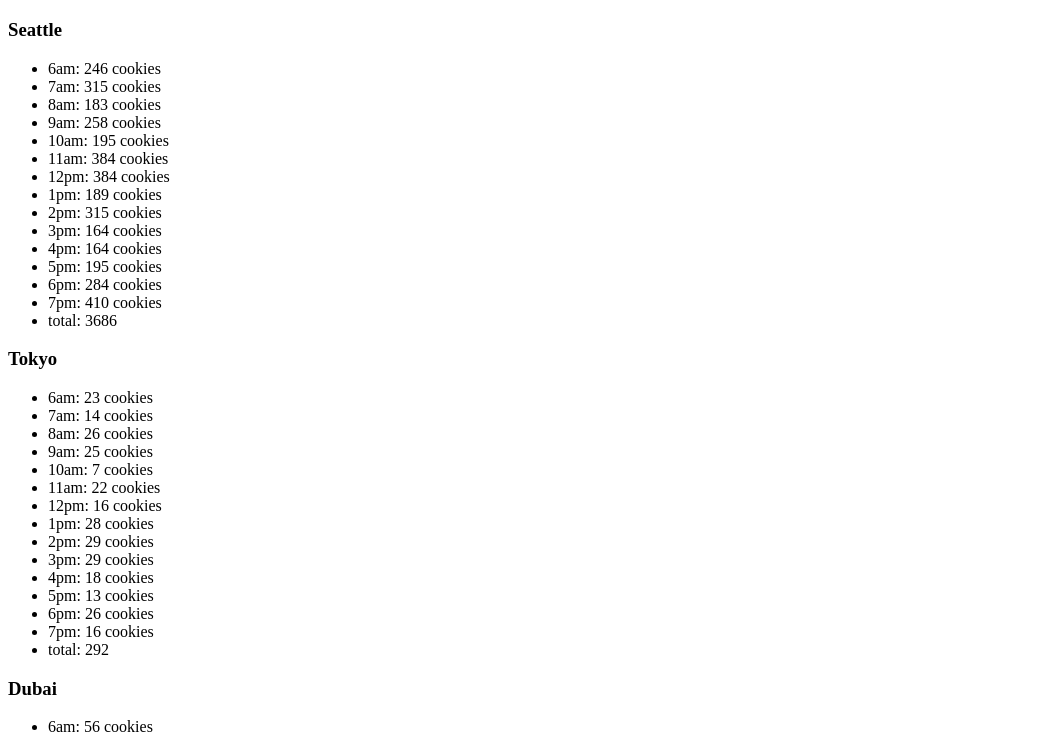
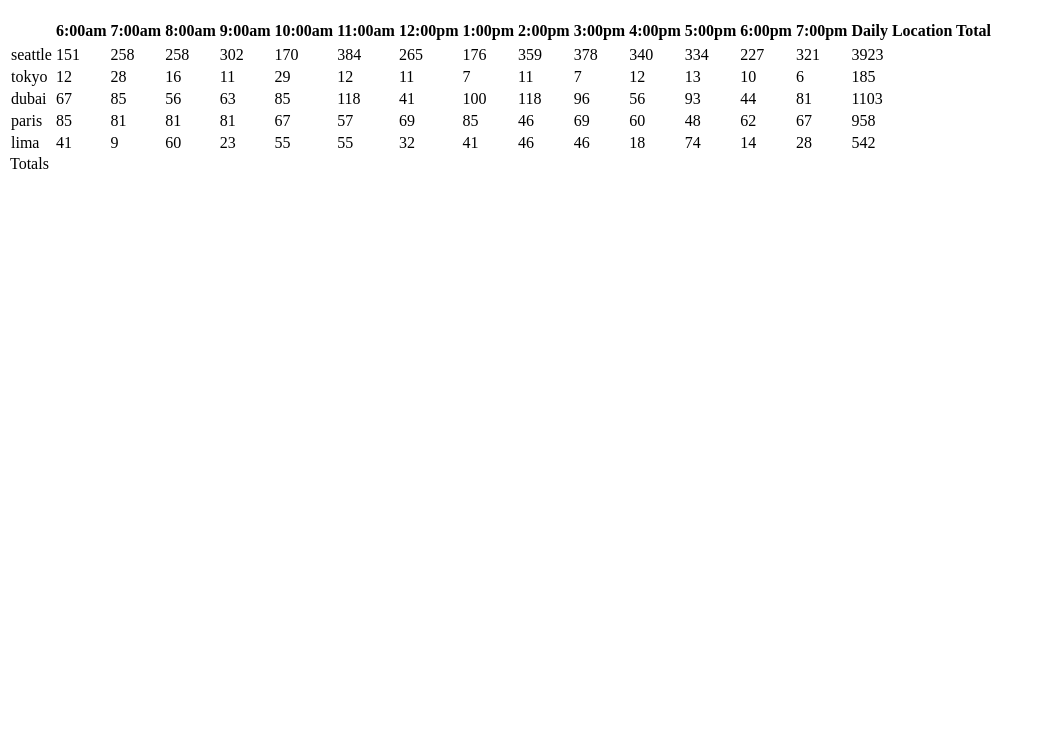
Before and after one commit to Adrian6759/cookie-stand, a plain HTML site: page sales.html in a window 1280 px wide. Shown: the part 61-797 px from the top of the page, without its empty margins (0-1046 px from the left). Drawn offline with Linux system fonts and the light colour scheme.

Commit message:
Added table and constructor

```diff
--- a/js/app.js
+++ b/js/app.js
@@ -2,172 +2,157 @@
 
 // #pragma: Global Variables
 
-let shopHours = ['6am', '7am', '8am', '9am', '10am', '11am', '12pm', '1pm', '2pm', '3pm', '4pm', '5pm', '6pm', '7pm'];
+let shopHours = ['6:00am', '7:00am', '8:00am', '9:00am', '10:00am', '11:00am', '12:00pm', '1:00pm', '2:00pm', '3:00pm', '4:00pm', '5:00pm', '6:00pm', '7:00pm'];
+let allShops = [];
 
 // #pragma: Object Literals
 
-let seattle ={
-  minCustomers: 23,
-  maxCustomers: 65,
-  avgCookiesPerCust: 6.3,
-  totalCookies: 0,
-  hourlyCookies:[],
-  getHourlyCookies: function() {
-    for(let i=0; i < shopHours.length; i++){
-      let customerNumber = randomCustomer(this.minCustomers, this.maxCustomers);
-      let cookieNumber = Math.round(customerNumber * this.avgCookiesPerCust);
-      this.hourlyCookies.push(cookieNumber);
-      this.totalCookies += cookieNumber;
-    }
-  },
-  render(){
-    let cookieHourlyList = document.getElementById('seattle');
-    for (let j = 0; j < shopHours.length; j++){
-      const listItems = document.createElement('li');
-      listItems.textContent = `${shopHours[j]}: ${this.hourlyCookies[j]} cookies`;
-      cookieHourlyList.appendChild(listItems);
-    }
-    const total = document.createElement('li');
-    total.textContent = `total: ${this.totalCookies}`;
-    cookieHourlyList.appendChild(total);
-  }
 
-};
-seattle.getHourlyCookies();
-console.log(seattle);
-seattle.render();
+//Constructor
+function Shop(city, minCustomers, maxCustomers, avgCookiesPerCust){
+  this.city = city;
+  this.minCustomers = minCustomers;
+  this.maxCustomers = maxCustomers;
+  this.avgCookiesPerCust = avgCookiesPerCust;
+  this.totalCookies = 0;
+  this.hourlyCookies = [];
+  allShops.push(this);
+}
 
-let tokyo = {
-  minCustomers:3,
-  maxCustomers:24,
-  avgCookiesPerCust:1.2,
-  totalCookies:0,
-  hourlyCookies:[],
-  getHourlyCookies: function() {
-    for (let i=0; i < shopHours.length; i++){
-      let customerNumber = randomCustomer(this.minCustomers, this.maxCustomers);
-      let cookieNumber = Math.round(customerNumber * this.avgCookiesPerCust);
-      this.hourlyCookies.push(cookieNumber);
-      this.totalCookies += cookieNumber;
-    }
-  },
-  render(){
-    let cookieHourlyList = document.getElementById('tokyo');
-    for (let j = 0; j < shopHours.length; j++){
-      const listItems = document.createElement('li');
-      listItems.textContent = `${shopHours[j]}: ${this.hourlyCookies[j]} cookies`;
-      cookieHourlyList.appendChild(listItems);
-    }
-    const total = document.createElement('li');
-    total.textContent = `total: ${this.totalCookies}`;
-    cookieHourlyList.appendChild(total);
+
+
+//Prototype
+Shop.prototype.getHourlyCookies = function() {
+  for(let i=0; i < shopHours.length; i++){
+    let customerNumber = randomCustomer(this.minCustomers, this.maxCustomers);
+    let cookieNumber = Math.round(customerNumber * this.avgCookiesPerCust);
+    this.hourlyCookies.push(cookieNumber);
+    this.totalCookies += cookieNumber;
   }
 };
-tokyo.getHourlyCookies();
-console.log(tokyo);
-tokyo.render();
+let cookieHourlyList = document.getElementById('table');
+//  let allHours = document.getElementById('tr');
+Shop.prototype.render = function() {
+  this.getHourlyCookies();
+  let tableRow = document.createElement('tr');
+  let locationName = document.createElement('td');
+  locationName.textContent = this.city;
+  tableRow.appendChild(locationName);
+  cookieHourlyList.appendChild(tableRow);
+  // let shopHours = document.createElement('thead');
+  // shopHours.textContent = this.shopHours;
+  // shopHoursList.appendChild(shopHours);
 
-let dubai = {
-  minCustomers:11,
-  maxCustomers:38,
-  avgCookiesPerCust:3.7,
-  totalCookies:0,
-  hourlyCookies:[],
-  gethourlyCookies: function() {
-    for (let i=0; i < shopHours.length; i++){
-      let customerNumber = randomCustomer(this.minCustomers, this.maxCustomers);
-      let cookieNumber = Math.round(customerNumber * this.avgCookiesPerCust);
-      this.hourlyCookies.push(cookieNumber);
-      this.totalCookies += cookieNumber;
-    }
-  },
+  for (let j = 0; j < shopHours.length; j++){
+    const listItems = document.createElement('td');
+    listItems.textContent = this.hourlyCookies[j];
+    tableRow.appendChild(listItems);
+  }
+  const total = document.createElement('td');
+  total.textContent = this.totalCookies;
+  tableRow.appendChild(total);
+};
 
-  render() {
-    let cookieHourlyList = document.getElementById('dubai');
-    for (let j = 0; j < shopHours.length; j++) {
-      const listItems = document.createElement('li');
-      listItems.textContent = `${shopHours[j]}: ${this.hourlyCookies[j]} cookies `;
-      cookieHourlyList.appendChild(listItems);
-    }
-    const total = document.createElement('li');
-    total.textContent = `total: ${this.totalCookies}`;
-    cookieHourlyList.append(total);
+
+
+function tableHeader() {
+  let table = document.getElementById('table');
+  let tableHeadRow = document.createElement('tr');
+  table.appendChild(tableHeadRow);
+  let blankSpot = document.createElement('th');
+  blankSpot.textContent = '  ';
+  tableHeadRow.appendChild(blankSpot);
+  for (let j = 0; j < shopHours.length; j++){
+    const allHours = document.createElement('th');
+    allHours.textContent = shopHours[j];
+    tableHeadRow.appendChild(allHours);
   }
-};
-dubai.gethourlyCookies();
-console.log(dubai);
-dubai.render();
+  let totalsSpot = document.createElement('th');
+  totalsSpot.textContent = 'Daily Location Total';
+  tableHeadRow.appendChild(totalsSpot);
+}
+tableHeader();
 
-let paris = {
-  minCustomers:20,
-  maxCustomers:38,
-  avgCookiesPerCust:2.3,
-  totalCookies:0,
-  hourlyCookies:[],
-  gethourlyCookies: function() {
-    for (let i=0; i < shopHours.length; i++) {
-      let customerNumber = randomCustomer(this.minCustomers, this.maxCustomers);
-      let cookieNumber = Math.round(customerNumber *
-        this.avgCookiesPerCust);
-      this.hourlyCookies.push(cookieNumber);
-      this.totalCookies += cookieNumber;
-    }
-  },
+function tableFooter() {
+  let tableFoot = document.getElementById('table');
+  let tableFootRow = document.createElement('tr');
+  tableFoot.appendChild(tableFootRow);
+  let totals = document.createElement('tfoot');
+  totals.textContent = 'Totals';
+  tableFoot.appendChild(totals);
+}
+tableFooter();
+// let tableHeader = document.createElement('th');
+// let allHours = document.createElement('th');
+// allHours.textContent = this.shopHours;
+// tableHeader.appendChild(allHours);
 
-  render() {
-    let cookieHourlyList = document.getElementById('paris');
-    for (let j = 0; j < shopHours.length; j++) {
-      const listItems = document.createElement('li');
-      listItems.textContent = `${shopHours[j]}: ${this.hourlyCookies[j]} cookies`;
-      cookieHourlyList.appendChild(listItems);
-    }
-    const total = document.createElement('li');
-    total.textContent = `total: ${this.totalCookies}`;
-    cookieHourlyList.appendChild(total);
-  }
 
-};
-paris.gethourlyCookies();
-console.log(paris);
-paris.render();
 
-let lima = {
-  minCustomers:2,
-  maxCustomers:16,
-  avgCookiesPerCust:4.6,
-  totalCookies:0,
-  hourlyCookies:[],
-  gethourlyCookies: function() {
-    for (let i=0; i < shopHours.length; i++) {
-      let customerNumber = randomCustomer(this.minCustomers, this.avgCookiesPerCust,this.maxCustomers);
-      let cookieNumber = Math.round(customerNumber *
-        this.avgCookiesPerCust);
-      this.hourlyCookies.push(cookieNumber);
-      this.totalCookies += cookieNumber;
-    }
-  },
-  render () {
-    let cookieHourlyList = document.getElementById('lima');
-    for (let j = 0; j < shopHours.length; j++) {
-      const listItems = document.createElement('li');
-      listItems.textContent = `${shopHours[j]}: ${this.hourlyCookies[j]} cookies`;
-      cookieHourlyList.appendChild(listItems);
-    }
-    const total = document.createElement('li');
-    total.textContent = `total: ${this.totalCookies}`;
-    cookieHourlyList.appendChild(total);
-  }
-};
-lima.gethourlyCookies();
-console.log(lima);
-lima.render();
+// let shopHours = document.createElement('tr');
+//  tableElem.appendChild(trElem);
+// let th1Elem = document.createElement('th');
+// Shop.prototype.getAllCookieSales = function() {
+//   let cookieHourlyTotal = document.getElementById('seattle');
+//   for (let k= 0; k < this.hourlyCookies.length; k++);
+//   const totalCookiesTwo = document.createElement('li');
+//   cookieHourlyTotal.appendChild(totalCookiesTwo);
+//   this.totalCookiesTwo += this.hourlyCookies;
 
+// };
+
+//Create Object Using Constructor
+let seattle = new Shop('seattle',23, 65, 6.3);
+let tokyo = new Shop('tokyo',3, 24, 1.2);
+let dubai = new Shop('dubai', 11, 38, 3.7);
+let paris = new Shop('paris', 20, 38, 2.3);
+let lima = new Shop('lima', 2, 16, 4.6);
+console.log(allShops);
 
 // #pragma: Helper Functions - Utilities
 //Grabbed from MDN Docs
 function randomCustomer(minCustomers, maxCustomers) {
   return Math.floor(Math.random() * (maxCustomers - minCustomers +1) + minCustomers);
 }
+
+seattle.render();
+tokyo.render();
+dubai.render();
+paris.render();
+lima.render();
+
+// let seattle ={
+//   minCustomers: 23,
+//   maxCustomers: 65,
+//   avgCookiesPerCust: 6.3,
+//   totalCookies: 0,
+//   hourlyCookies:[],
+//   getHourlyCookies: function() {
+//     for(let i=0; i < shopHours.length; i++){
+//       let customerNumber = randomCustomer(this.minCustomers, this.maxCustomers);
+//       let cookieNumber = Math.round(customerNumber * this.avgCookiesPerCust);
+//       this.hourlyCookies.push(cookieNumber);
+//       this.totalCookies += cookieNumber;
+//     }
+//   },
+//   render(){
+//     let cookieHourlyList = document.getElementById('seattle');
+//     for (let j = 0; j < shopHours.length; j++){
+//       const listItems = document.createElement('li');
+//       listItems.textContent = `${shopHours[j]}: ${this.hourlyCookies[j]} cookies`;
+//       cookieHourlyList.appendChild(listItems);
+//     }
+//     const total = document.createElement('li');
+//     total.textContent = `total: ${this.totalCookies}`;
+//     cookieHourlyList.appendChild(total);
+//   }
+
+
+// };
+
+// seattle.getHourlyCookies();
+//console.log(seattle);
+
 // function cookieArr(hourlyCookies) {
 //   let totalCookies = 0
 //   for (let j= 0; j < this.hourlyCookies.length; j++) {
--- /dev/null
+++ b/reset.css
@@ -0,0 +1,49 @@
+/* http://meyerweb.com/eric/tools/css/reset/
+   v2.0 | 20110126
+   License: none (public domain)
+*/
+
+html, body, div, span, applet, object, iframe,
+h1, h2, h3, h4, h5, h6, p, blockquote, pre,
+a, abbr, acronym, address, big, cite, code,
+del, dfn, em, img, ins, kbd, q, s, samp,
+small, strike, strong, sub, sup, tt, var,
+b, u, i, center,
+dl, dt, dd, ol, ul, li,
+fieldset, form, label, legend,
+table, caption, tbody, tfoot, thead, tr, th, td,
+article, aside, canvas, details, embed,
+figure, figcaption, footer, header, hgroup,
+menu, nav, output, ruby, section, summary,
+time, mark, audio, video {
+	margin: 0;
+	padding: 0;
+	border: 0;
+	font-size: 100%;
+	font: inherit;
+	vertical-align: baseline;
+}
+/* HTML5 display-role reset for older browsers */
+article, aside, details, figcaption, figure,
+footer, header, hgroup, menu, nav, section {
+	display: block;
+}
+body {
+	line-height: 1;
+}
+ol, ul {
+	list-style: none;
+}
+blockquote, q {
+	quotes: none;
+}
+blockquote:before, blockquote:after,
+q:before, q:after {
+	content: '';
+	content: none;
+}
+table {
+	border-collapse: collapse;
+	border-spacing: 0;
+
+}
--- a/sales.html
+++ b/sales.html
@@ -11,21 +11,13 @@
     <h1>Salmon Cookies</h1>
   </header>
   <main>
-    <h3>Seattle</h3>
-  <ul id="seattle">
-  </ul>
 
-  <h3>Tokyo</h3>
-  <ul id="tokyo"></ul>
+  <table id="table">
 
-  <h3>Dubai</h3>
-  <ul id="dubai"></ul>
 
-  <h3>Paris</h3>
-  <ul id="paris"></ul>
+  </table>
 
-  <h3>Lima</h3>
-  <ul id="lima"></ul>
+
 
 </main>
   <script src="js/app.js"> </script>
```
Also changed, not shown: index.html (+1 -0 lines), 1 other file.
